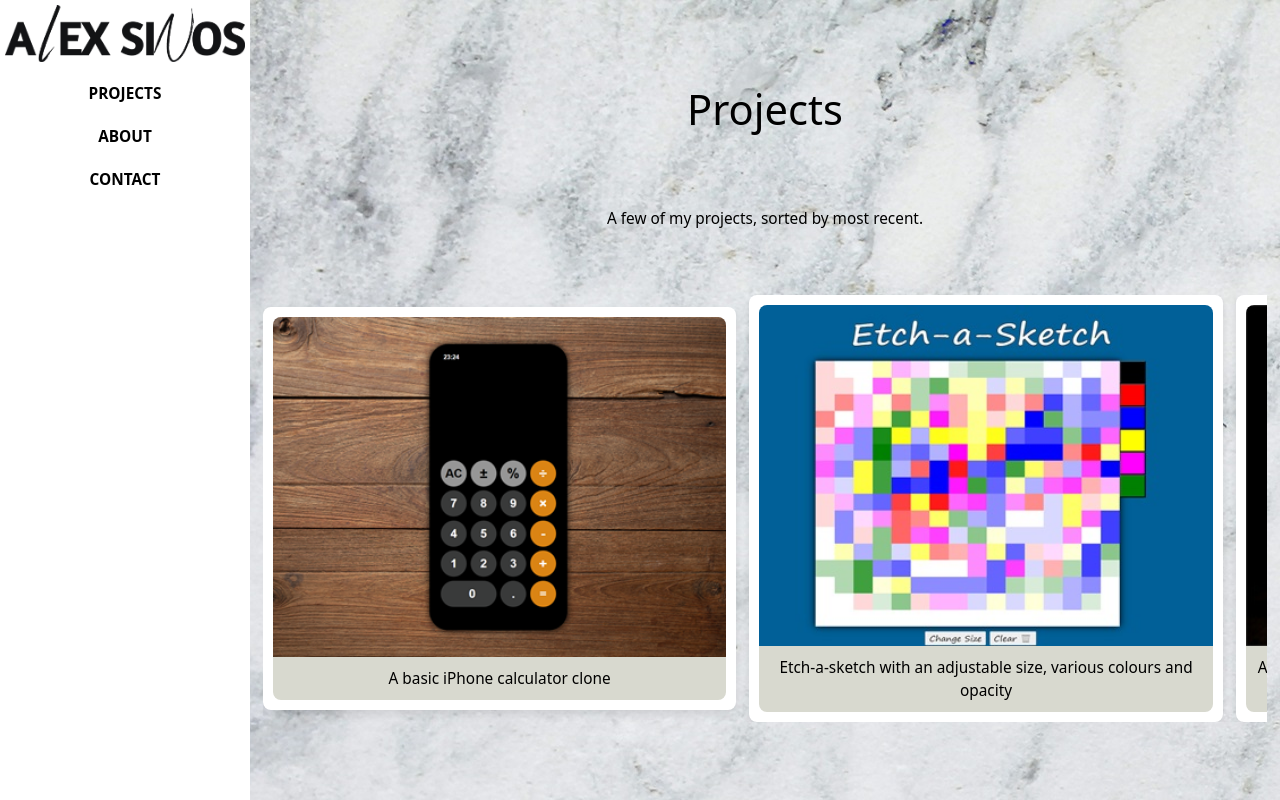
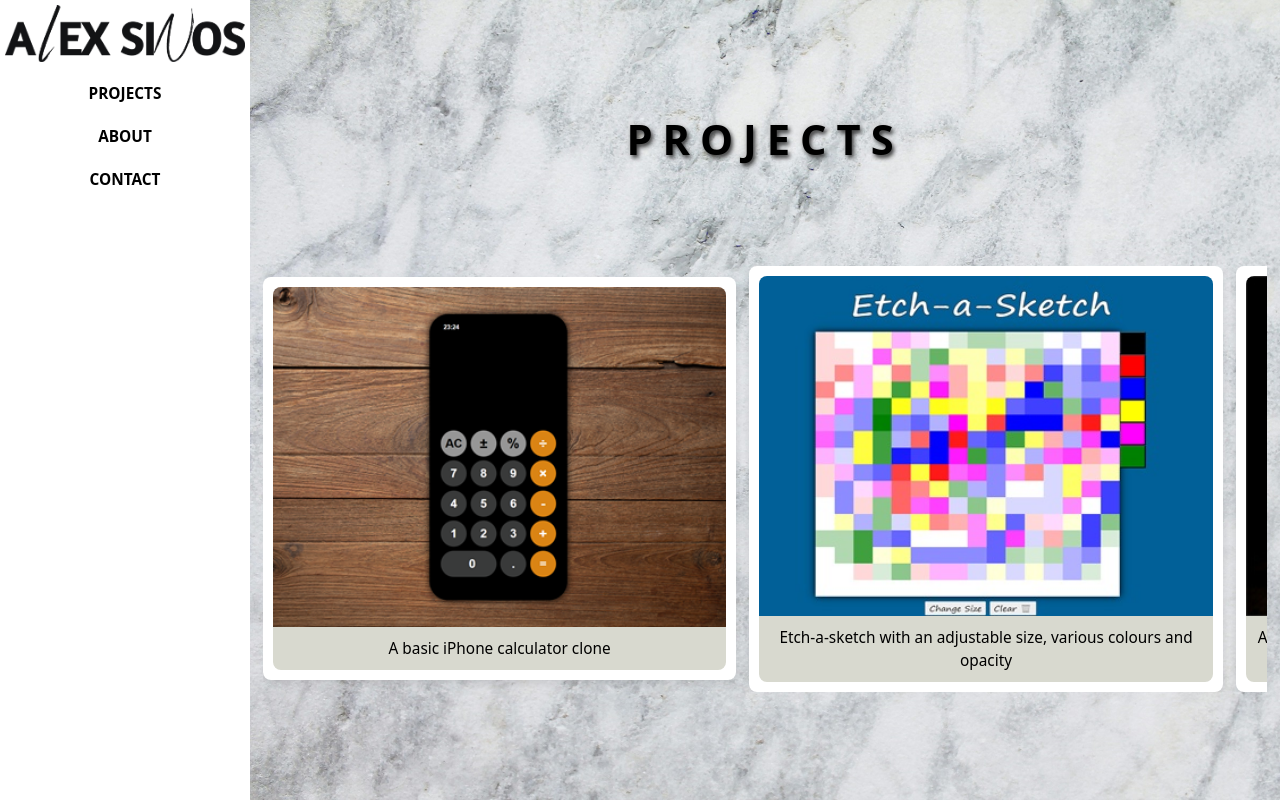
Before and after one commit to AlexSinos/AlexSinos.github.io, a website: page projects/index.html in a window 1280 px wide. Drawn offline with Linux system fonts and the light colour scheme.

```diff
--- a/projects/index.html
+++ b/projects/index.html
@@ -17,8 +17,7 @@
       <a href="../contact">CONTACT</a>
     </div>
     <div class="main">
-      <h1> Projects </h1>
-      <p class="para"> A few of my projects, sorted by most recent. </p>
+      <h1> PROJECTS </h1>
       <div class="projects">
         <div class="project-preview">
           <a href="/calculator/">
--- a/styles.css
+++ b/styles.css
@@ -26,8 +26,7 @@
 /* CSS reset/Normalise */
 
 body {
-  background-image: url(images/marble-background.jpg);
-  background-attachment: local;
+
   display: flex;
   font-size: calc(0.4rem + 0.7vw);
   min-height: 100vh;
@@ -60,7 +59,9 @@
   padding: 1vw;
   flex:1;
   flex-direction: column;
-  justify-content: space-evenly
+  justify-content: space-evenly;
+  background-image: url(images/marble-background.jpg);
+  background-size: cover;
 }
 
 .text-container {
@@ -79,6 +80,7 @@
   align-items: center;
   overflow-x: scroll;
   scroll-behavior: smooth;
+
 }
 .projects::-webkit-scrollbar {
   display: none;
@@ -117,6 +119,15 @@
   align-self: center;;
 }
 
+h1 {
+  text-shadow:
+    2px 3px 4px rgb(56, 56, 56),
+    -2px -2px 4px rgba(201, 201, 201, 0.6);
+  letter-spacing: 10px;
+  font-weight: 700;
+  color: rgb(0, 0, 0)
+}
+
 button {
   background-color: #d8d9cf;
   border-radius: 5px;
```
Also changed, not shown: about/index.html (+1 -1 lines), 2 other files.
